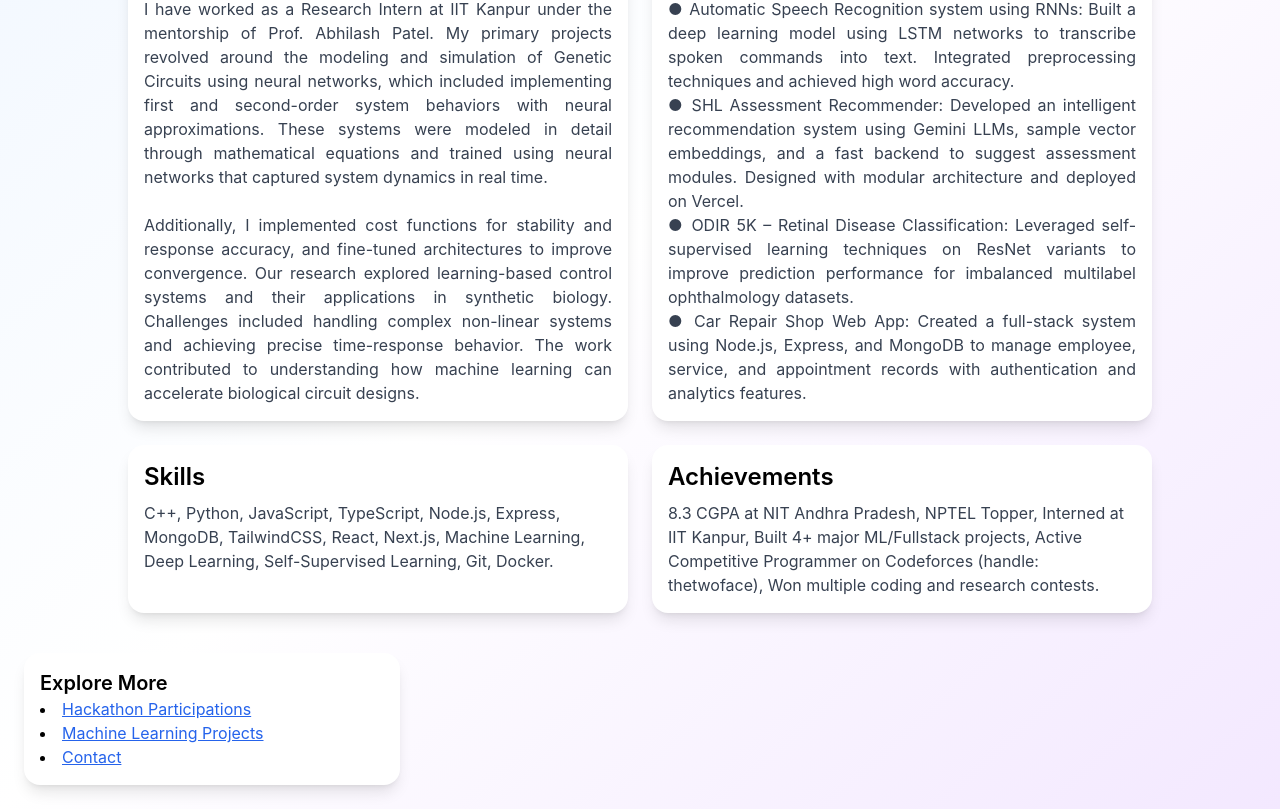
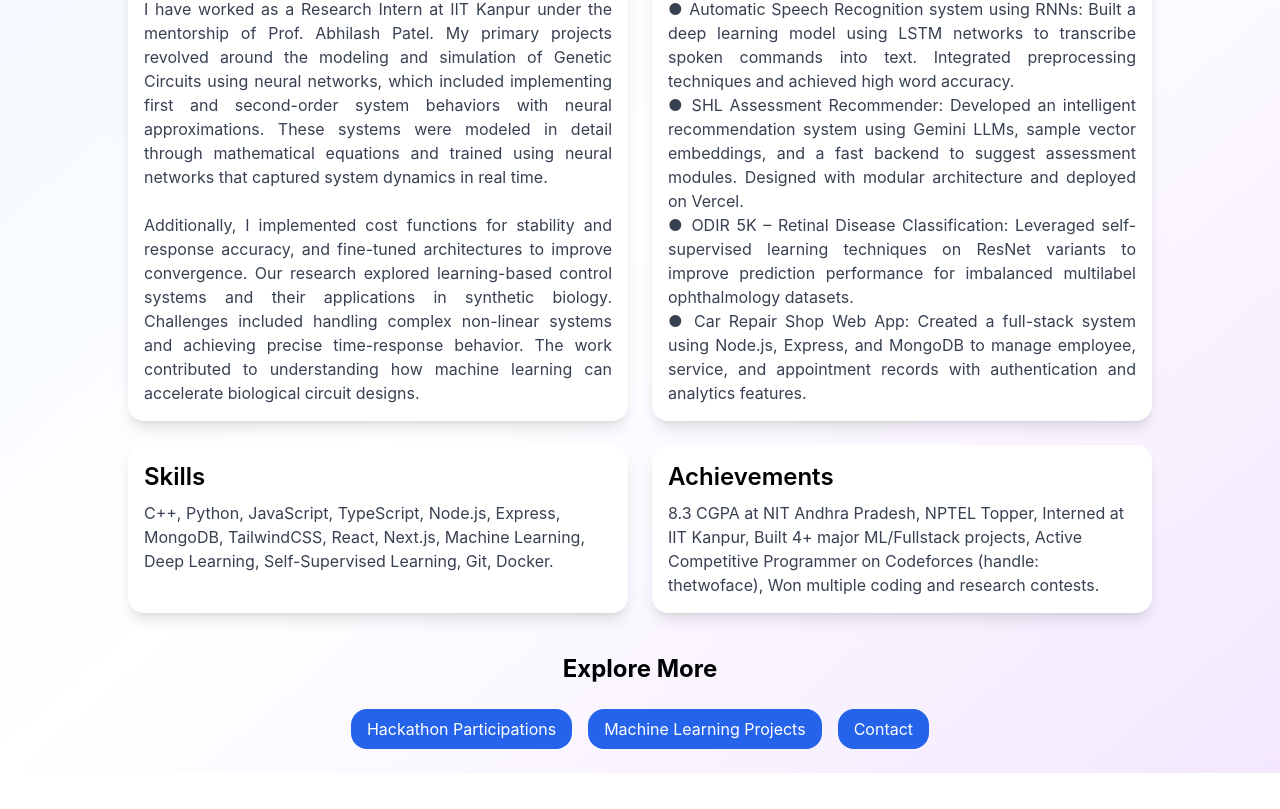
Before and after one commit to starkgit91/prashant-portfolio, a Next.js app: page / in a window 1280 px wide. Shown: the part 331-1140 px from the top of the page. After the commit the page ends 1104 px from the top, so only its background shows below. Built offline with nearby package versions, Linux system fonts and the light colour scheme.

Commit message:
home page

```diff
--- a/app/page.tsx
+++ b/app/page.tsx
@@ -76,18 +76,20 @@ export default function Home() {
           </Card>
         </section>
       </div>
-      <div className="mt-10 w-full max-w-3xl grid grid-cols-1 md:grid-cols-2 gap-4">
-        <Card>
-          <CardContent>
-            <h2 className="text-xl font-semibold text-black">Explore More</h2>
-            <ul className="list-disc list-inside text-black">
-              <li><Link href="/hackathons" className="text-blue-600 underline">Hackathon Participations</Link></li>
-              <li><Link href="/ml-projects" className="text-blue-600 underline">Machine Learning Projects</Link></li>
-              <li><Link href="/contact" className="text-blue-600 underline">Contact</Link></li>
-            </ul>
-          </CardContent>
-        </Card>
-      </div>
+      <div className="mt-10 flex flex-col items-center gap-4">
+        <h2 className="text-2xl font-bold mb-2">Explore More</h2>
+        <div className="flex gap-4">
+          <Link href="/hackathons">
+            <Button>Hackathon Participations</Button>
+          </Link>
+          <Link href="/ml-projects">
+            <Button>Machine Learning Projects</Button>
+          </Link>
+          <Link href="/contact">
+            <Button>Contact</Button>
+          </Link>
+        </div>
+        </div>
     </main>
   );
 }
```
